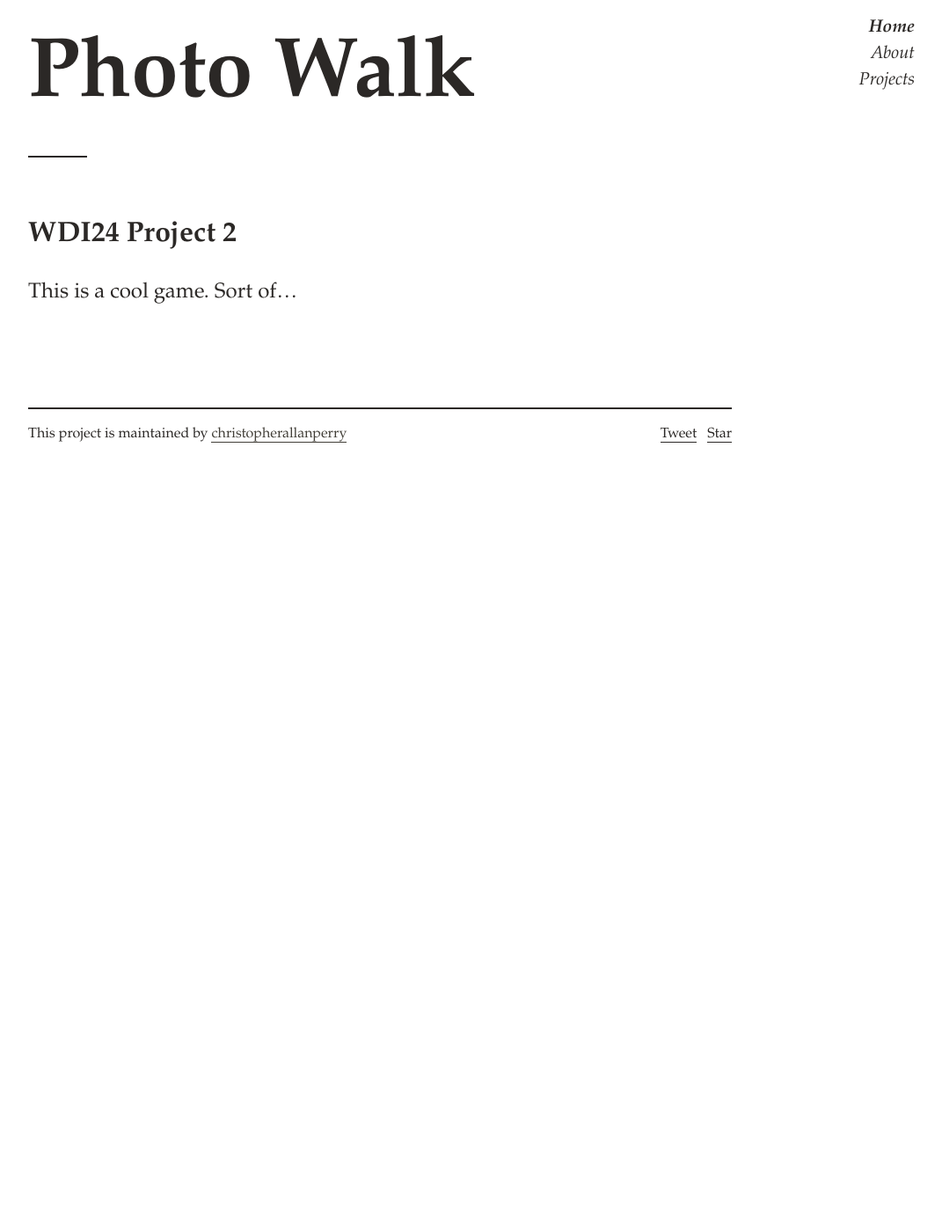
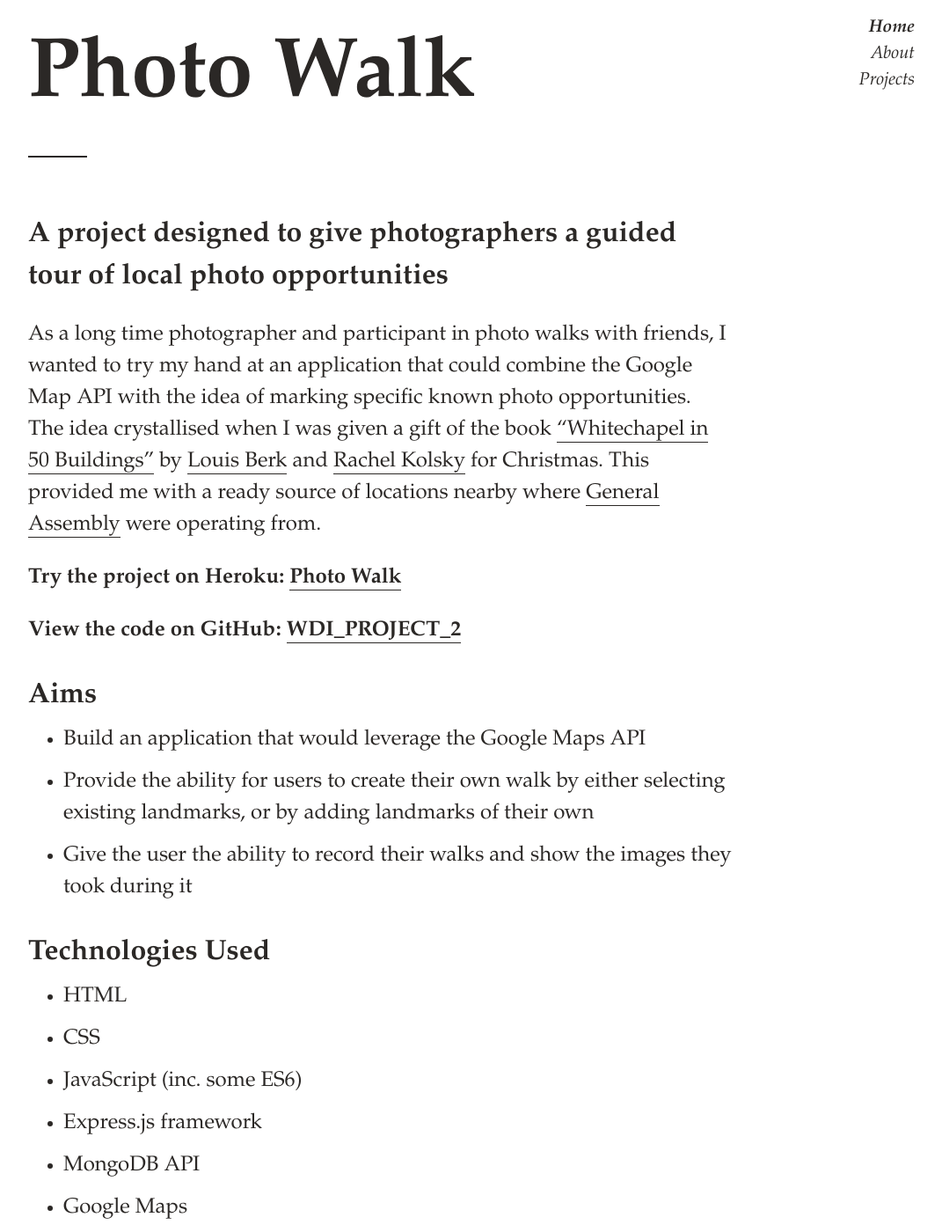
Before and after one commit to christopherallanperry/christopherallanperry.github.io, a Jekyll site: the page built from _projects/project_02.md, in a window 1280 px wide and 1400 px high. Shown: the whole window at 88% size, without its empty margins (208-1279 px from the left). Built offline with Jekyll 4.4.1, drawn with Linux system fonts in a browser that asks for light colours; comment, search, counter and statistics services are not loaded; some of the changed text lies outside the part shown.

Commit message:
Created text content for Project 02 page - images still required

```diff
--- a/_layouts/home.html
+++ b/_layouts/home.html
@@ -25,7 +25,7 @@
           <h1 class="h0 inline-block py-1 mt-2 header-title"><span class="firstname">{{ site.firstname }}</span> <span class="lastname">{{ site.lastname }}</span></h1>
 
           <div class="clearfix mb-2 py-1">
-            <p class="h4 lh-condensed font-smoothing">{{ site.description }}</p>
+            <h3 class="h4 lh-condensed font-smoothing">{{ site.description }}</h3>
             <div class="col-1 sm-width-full border-top-thick">
             </div>
           </div>
--- a/_projects/project_02.md
+++ b/_projects/project_02.md
@@ -1,9 +1,60 @@
 ---
 layout: project
 title: Photo Walk
-subtitle: WDI24 Project 2 #starterforten
-image: http://fillmurray.com/300/300
+subtitle: A project designed to give photographers a guided tour of local photo opportunities
+<!-- image: ../project_01_winning_game.png -->
 heroku: https://photo-walk.herokuapp.com/
+github: https://github.com/christopherallanperry/WDI_PROJECT_2
+repo_name: WDI_PROJECT_2
 ---
 
-This is a cool game. Sort of...
+As a long time photographer and participant in photo walks with friends, I wanted to try my hand at an application that could combine the Google Map API with the idea of marking specific known photo opportunities. The idea crystallised when I was given a gift of the book ["Whitechapel in 50 Buildings"](https://www.amberley-books.com/whitechapel-in-50-buildings.html) by [Louis Berk](http://www.louisberk.com/) and [Rachel Kolsky](http://www.golondontours.com/about-me-2/) for Christmas. This provided me with a ready source of locations nearby where [General Assembly](https://generalassemb.ly/locations/london) were operating from.
+
+<h3>Try the project on Heroku: <a href="{{ page.heroku }}">{{ page.title }}</a></h3>
+<h3>View the code on GitHub: <a href="{{ page.github }}">{{ page.repo_name }}</a></h3>
+
+## Aims
+- Build an application that would leverage the Google Maps API
+- Provide the ability for users to create their own walk by either selecting existing landmarks, or by adding landmarks of their own
+- Give the user the ability to record their walks and show the images they took during it
+
+## Technologies Used
+- HTML
+- CSS
+- JavaScript (inc. some ES6)
+- Express.js framework
+- MongoDB API
+- Google Maps
+- JWT token authentication
+- SASS
+- Pure.css
+- Gulp
+- Babel
+
+![IMAGE]()
+
+## Successes
+- Building an API to house the locations to be placed on the map, and getting this seeded with suitable data
+- Creating a re-useable (DRY) function for creating a modal where required
+- Learning how the Google Maps API works, and seeing the extent to which it can be manipulated
+
+
+## Challenges
+- Working with a single `client.js` file that contained API, map, template and application logic
+- Developing a good understanding of MVC build patterns and the way which they are structured
+- Time constraints involved in creating a minimum viable product
+
+
+![IMAGE]()
+
+## Future Development
+- Add the ability to upload images
+- Enhance the 'admin' functionality and backend management tools
+
+
+## Live Version
+- a live version of the app can be found on Heroku at ['Photo Walk'](https://photo-walk.herokuapp.com/)
+- The code for the game can be located on ['GitHub' - 'WDI_PROJECT_2'](https://github.com/christopherallanperry/WDI_PROJECT_2)
+- To get started, register on the site as a new user
+
+![IMAGE]()
```
